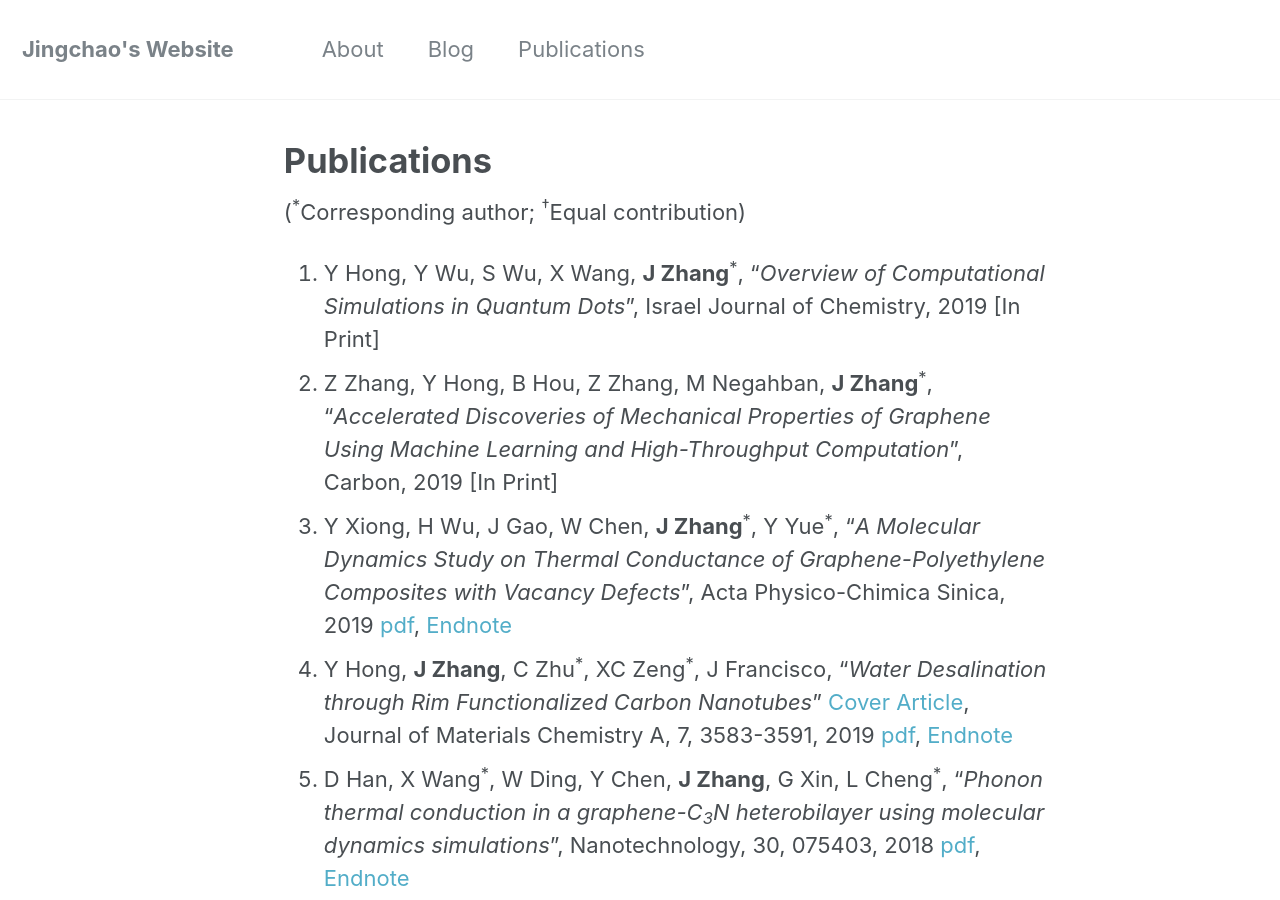
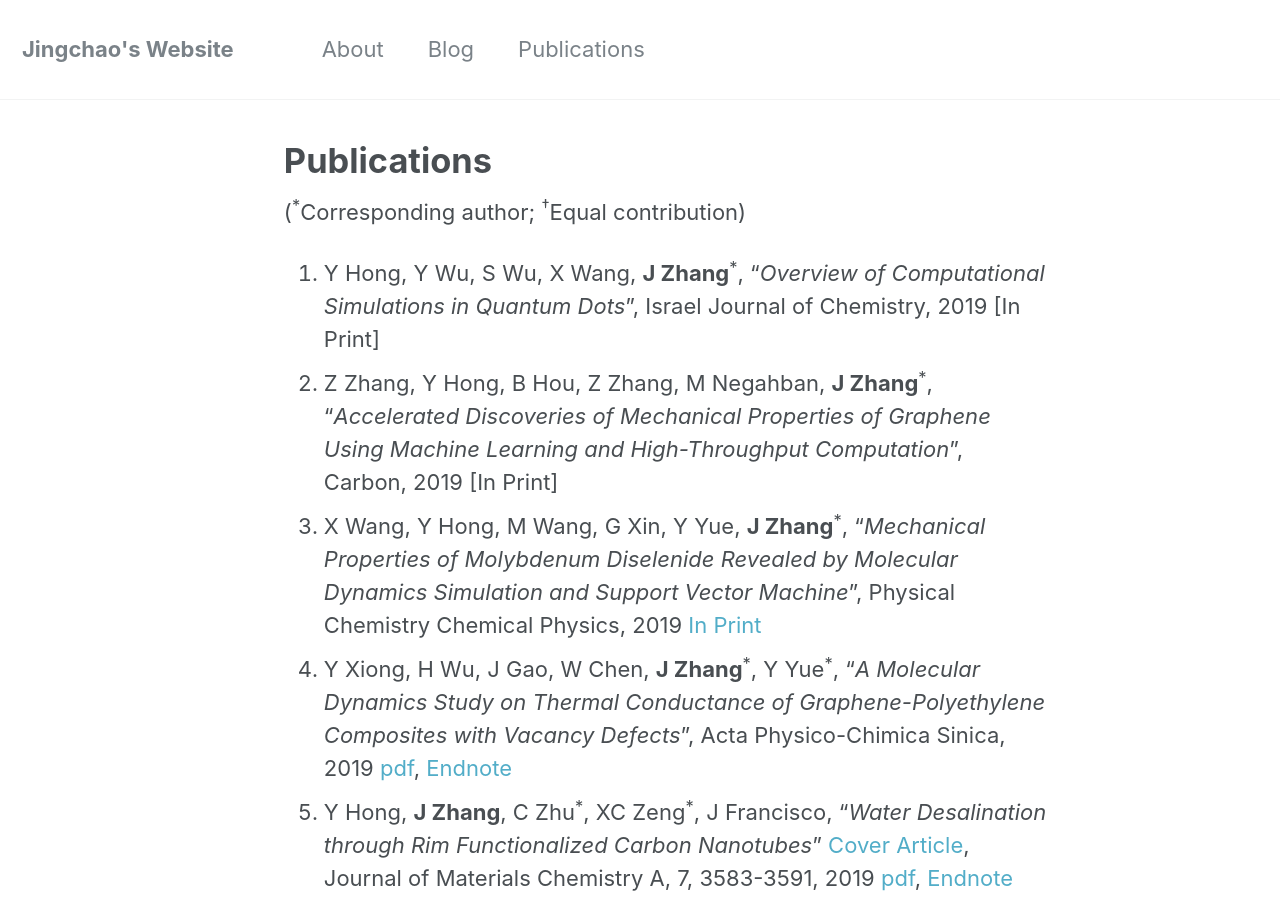
Before and after one commit to JingchaoZhang/JingchaoZhang.github.io, a Jekyll site: the page built from _pages/publications.md, in a window 1280 px wide and 900 px high. Built offline with Jekyll 4.4.1, drawn with Linux system fonts in a browser that asks for light colours.

Commit message:
Update publications.md

```diff
--- a/_pages/publications.md
+++ b/_pages/publications.md
@@ -7,9 +7,9 @@
 
 (<sup>\*</sup>Corresponding author; <sup>†</sup>Equal contribution)
 
-<!--- 1. X Wang, Y Hong, M Wang, G Xin, Y Yue, **J Zhang**<sup>\*</sup>, "_Mechanical Properties of Molybdenum Diselenide Revealed by Molecular Dynamics Simulation and Support Vector Machine_", Physical Chemistry Chemical Physics, 2019 [In Print](https://pubs.rsc.org/en/Content/ArticleLanding/2019/CP/C8CP07881E#!divAbstract) -->
 1. Y Hong, Y Wu, S Wu, X Wang, **J Zhang**<sup>\*</sup>, "_Overview of Computational Simulations in Quantum Dots_", Israel Journal of Chemistry, 2019 [In Print]
 1. Z Zhang, Y Hong, B Hou, Z Zhang, M Negahban, **J Zhang**<sup>\*</sup>, "_Accelerated Discoveries of Mechanical Properties of Graphene Using Machine Learning and High-Throughput Computation_", Carbon, 2019 [In Print]
+1. X Wang, Y Hong, M Wang, G Xin, Y Yue, **J Zhang**<sup>\*</sup>, "_Mechanical Properties of Molybdenum Diselenide Revealed by Molecular Dynamics Simulation and Support Vector Machine_", Physical Chemistry Chemical Physics, 2019 [In Print](https://pubs.rsc.org/en/Content/ArticleLanding/2019/CP/C8CP07881E#!divAbstract)
 1. Y Xiong, H Wu, J Gao, W Chen, **J Zhang**<sup>\*</sup>, Y Yue<sup>\*</sup>, "_A Molecular Dynamics Study on Thermal Conductance of Graphene-Polyethylene Composites with Vacancy Defects_", Acta Physico-Chimica Sinica, 2019 [pdf](https://drive.google.com/uc?export=download&id=1hD--MZAkrm2w7zpOpH6ZmWK64A1WYhT3), [Endnote](https://drive.google.com/uc?export=download&id=1v_wFh63Gjdnul8chgS1s7i4qRreSMCSJ)
 1. Y Hong, **J Zhang**, C Zhu<sup>\*</sup>, XC Zeng<sup>\*</sup>, J Francisco, "_Water Desalination through Rim Functionalized Carbon Nanotubes_" [Cover Article](https://drive.google.com/uc?export=download&id=1HEtxkD1w4FyBffVsLtWWaBo4_kKu6ZFJ), Journal of Materials Chemistry A, 7, 3583-3591, 2019 [pdf](https://drive.google.com/uc?export=download&id=1vSOt9J_dsNnpZiDcBepsy5Imy1KedKyv), [Endnote](https://drive.google.com/uc?export=download&id=1XmpT1jEp9kdlLOL7FoCxhuVWpSi9OecA)
 1. D Han, X Wang<sup>\*</sup>, W Ding, Y Chen, **J Zhang**, G Xin, L Cheng<sup>\*</sup>, "_Phonon thermal conduction in a graphene-C<sub>3</sub>N heterobilayer using molecular dynamics simulations_", Nanotechnology, 30, 075403, 2018 [pdf](https://drive.google.com/uc?export=download&id=1NrZk_BFOK1-de00kWBua7Egqhpz31fYA), [Endnote](https://drive.google.com/uc?export=download&id=10pyX0IA0xN29_HcFoLM-KpDwTJE6TqK5)
```
